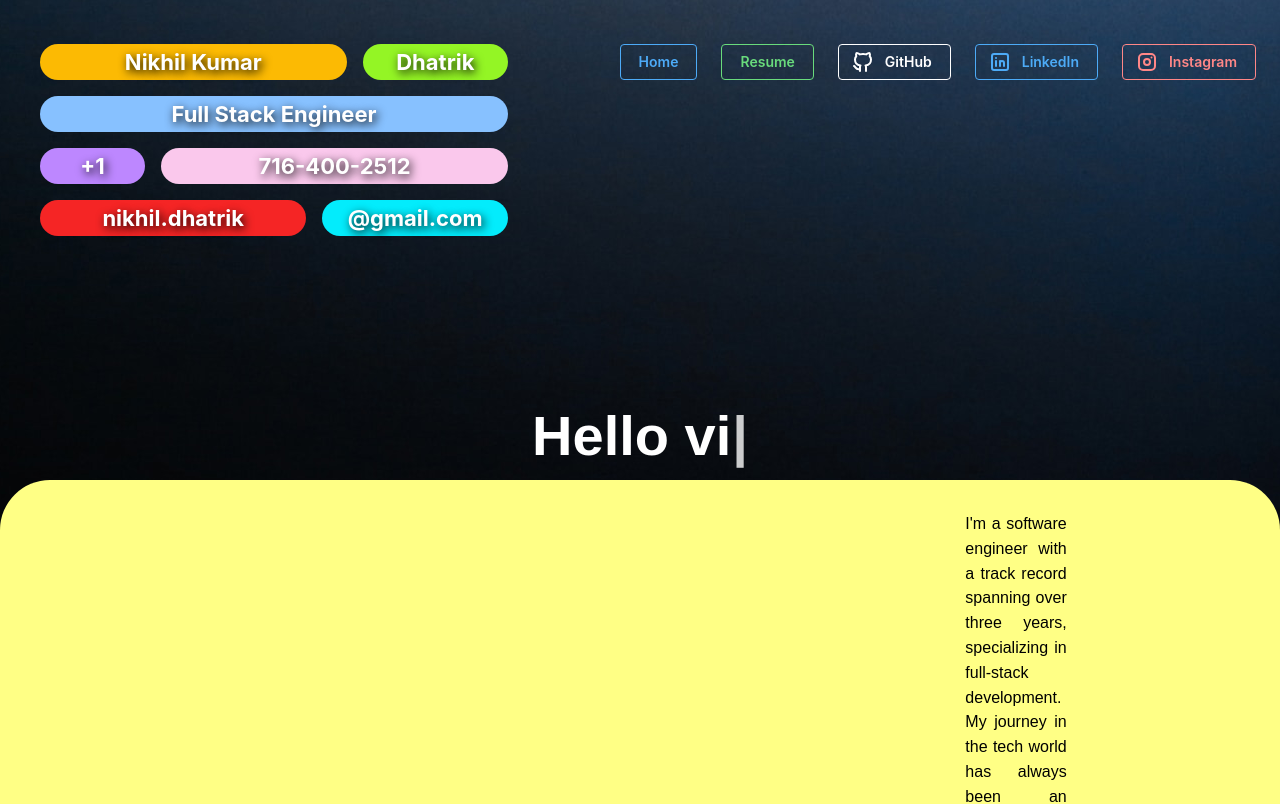
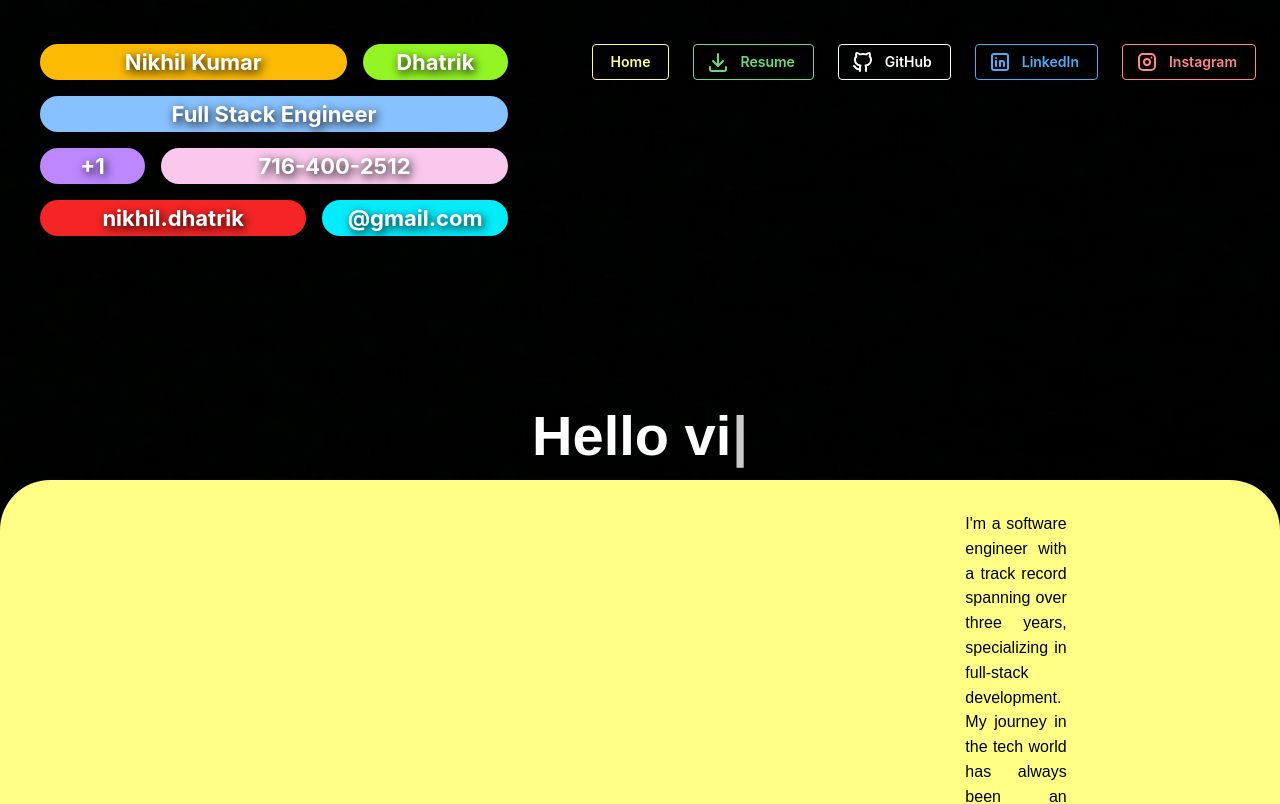
Before and after one commit to dhatrik007/myportfolio, a React (Create React App) app in the folder myportfolio/: page /home in a window 1280 px wide. Shown: the top 804 px of the page. Built offline with nearby package versions, Linux system fonts and the light colour scheme.

Commit message:
Added footer and copyrights statement

```diff
--- a/myportfolio/package.json
+++ b/myportfolio/package.json
@@ -31,6 +31,7 @@
     "embla-carousel-react": "^7.1.0",
     "react": "^18.2.0",
     "react-dom": "^18.2.0",
+    "react-pdf": "^7.6.0",
     "react-router": "^6.18.0",
     "react-scripts": "5.0.1",
     "typescript": "^4.9.5",
--- /dev/null
+++ b/myportfolio/src/components/Footer.tsx
@@ -0,0 +1,70 @@
+import {  Group, ActionIcon, rem, Flex, Text, Anchor } from '@mantine/core';
+import { IconBrandGithub, IconBrandLinkedin, IconBrandInstagram } from '@tabler/icons-react';
+import { StyleSheet, css } from 'aphrodite';
+export default function Footer() {
+    return (
+    <div className={css(styles.mainContainer)}>
+        <Flex className={css(styles.innerContainer)}>
+        <Flex direction={"column"}>
+            <Text size='lg' fw={"bold"} c="white" ff="europa, sans-serif">
+                Nikhil Kumar Dhatrik
+            </Text>
+            <Text size='sm' fw={"bold"} ff="europa, sans-serif" className={css(styles.descContainer)}>
+                I am a frontend focused full stack web developer. I build applications addressing business needs which ensures optimality and sustainability.
+            </Text>
+
+        </Flex>
+        <Group gap={4} justify="flex-end" wrap="nowrap">
+            <Anchor href='https://github.com/dhatrik007'>
+            <ActionIcon size="xl" color="white" variant="outline">
+                <IconBrandGithub style={{ width: rem(18), height: rem(18) }} stroke={1.5} />
+            </ActionIcon>
+            </Anchor>
+            <Anchor href='https://www.linkedin.com/in/ndhatrik/'>
+            <ActionIcon size="xl" color="white" variant="outline">
+                <IconBrandLinkedin style={{ width: rem(18), height: rem(18) }} stroke={1.5} />
+            </ActionIcon>
+            </Anchor>
+            <Anchor href='https://www.instagram.com/_nikhil.kumar.dhatrik_/'>
+            <ActionIcon size="xl" color="white" variant="outline">
+                <IconBrandInstagram style={{ width: rem(18), height: rem(18) }} stroke={1.5} />
+            </ActionIcon>
+            </Anchor>
+        </Group>
+        </Flex>
+        <Text c="dimmed" size="sm" className={css(styles.copyrightContainer)}>
+            © Copyright 2023. Made by Nikhil Kumar Dhatrik.
+        </Text>
+    </div>
+    );
+}
+
+const styles = StyleSheet.create({
+    mainContainer: {
+        marginTop: "60px",
+        height: "auto",
+        width: "100%",
+        padding:"40px",
+        display: "flex",
+        justifyContent: "center",
+        alignItems: "center",
+        flexDirection: "column",
+        color: "white",
+        bottom: "0px",
+    },
+    innerContainer: {
+        display:"flex",
+        justifyContent: "space-between",
+        alignItems: "flex-start",
+        width: "60%",
+        paddingBottom: "32px",
+        borderBottom: "1px solid #909296"
+    },
+    copyrightContainer: {
+        marginTop: "20px"
+    },
+    descContainer: {
+        marginTop: "20px",
+        width: "60%"
+    }
+})
--- a/myportfolio/src/components/Header.tsx
+++ b/myportfolio/src/components/Header.tsx
@@ -1,10 +1,10 @@
 import { Anchor, Button, Flex, Grid, Container } from "@mantine/core";
-import { IconBrandGithub, IconBrandLinkedin, IconBrandInstagram } from '@tabler/icons-react';
+import { IconBrandGithub, IconDownload, IconBrandLinkedin, IconBrandInstagram } from '@tabler/icons-react';
 import { StyleSheet, css } from "aphrodite";
 
 const links = [
-  { link: '/', label: 'Home', color:"blue" },
-  { link: '/pricing', label: 'Resume', color: "green" },
+  { link: '/', label: 'Home', color:"#ffff85" },
+  { link: 'https://drive.google.com/uc?export=download&id=13US9Ecfh53nyGqrvK7X_vQhIeVR-Pbmj', label: 'Resume', color: "green", icon:<IconDownload/> },
   { link: 'https://github.com/dhatrik007', label: 'GitHub', color: "#ffffff", icon: <IconBrandGithub/> },
   { link: 'https://www.linkedin.com/in/ndhatrik/', label: 'LinkedIn', color: "blue", icon: <IconBrandLinkedin/> },
   { link: 'https://www.instagram.com/_nikhil.kumar.dhatrik_/', label: 'Instagram', color: "red", icon: <IconBrandInstagram/>},
--- a/myportfolio/src/components/ProfileLandingInterface.jsx
+++ b/myportfolio/src/components/ProfileLandingInterface.jsx
@@ -9,6 +9,7 @@ import Typewriter from "typewriter-effect";
 import TestimonialCarousel from "./TestimonialCarousel";
 import SkillsCardContainer from "./SkillCardContainer";
 import Header from "./Header";
+import Footer from "./Footer";
 import GetInTouchSimple from "./GetInTouchSimple";
 
 
@@ -107,6 +108,7 @@ export default function ProfileLandinginterface() {
             <div className={css(styles.contactForm)}>
                 <GetInTouchSimple/>
             </div>
+            <Footer/>
         </div>
     )
 }
@@ -119,7 +121,8 @@ const styles = StyleSheet.create({
         flexDirection: "column",
         alignItems:"center",
         backgroundImage: `url("../assets/bg.jpg")`,
-        backgroundPosition: "center"
+        backgroundPosition: "center",
+        backgroundSize: "cover"
     },
     headerContainer: {
         minHeight: "200px",
--- a/myportfolio/src/components/WelcomeBanner.jsx
+++ b/myportfolio/src/components/WelcomeBanner.jsx
@@ -1,6 +1,5 @@
 import React from "react"
 import { StyleSheet, css } from "aphrodite";
-import Subject from "../assets/Subject.png"
 import { Flex, Text } from "@mantine/core";
 export default function WelcomeBanner() {
 
@@ -10,7 +9,7 @@ export default function WelcomeBanner() {
     return (
         <Flex justify="space-around" align={"flex-end"}>
             <div className={css(styles.imageContainer)}>
-                <img src={Subject} alt="profileImage"/>
+                <img src="../assets/propic.png" alt="profileImage"/>
             </div>
             <div className={css(styles.visitorContainer)}>
                 <div className={css(styles.summaryContainer)} align="justify">
```
Also changed, not shown: 1 other file (tests, documents, lock files or other folders).
